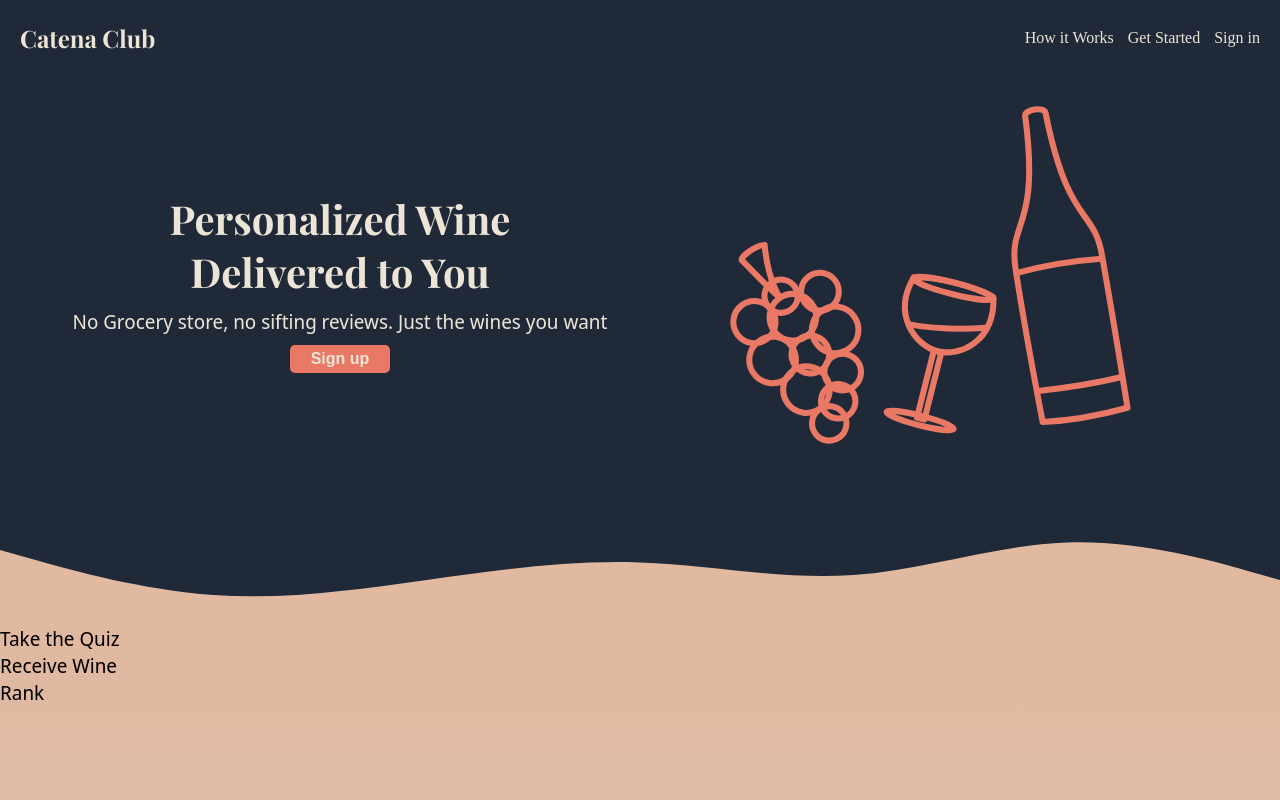
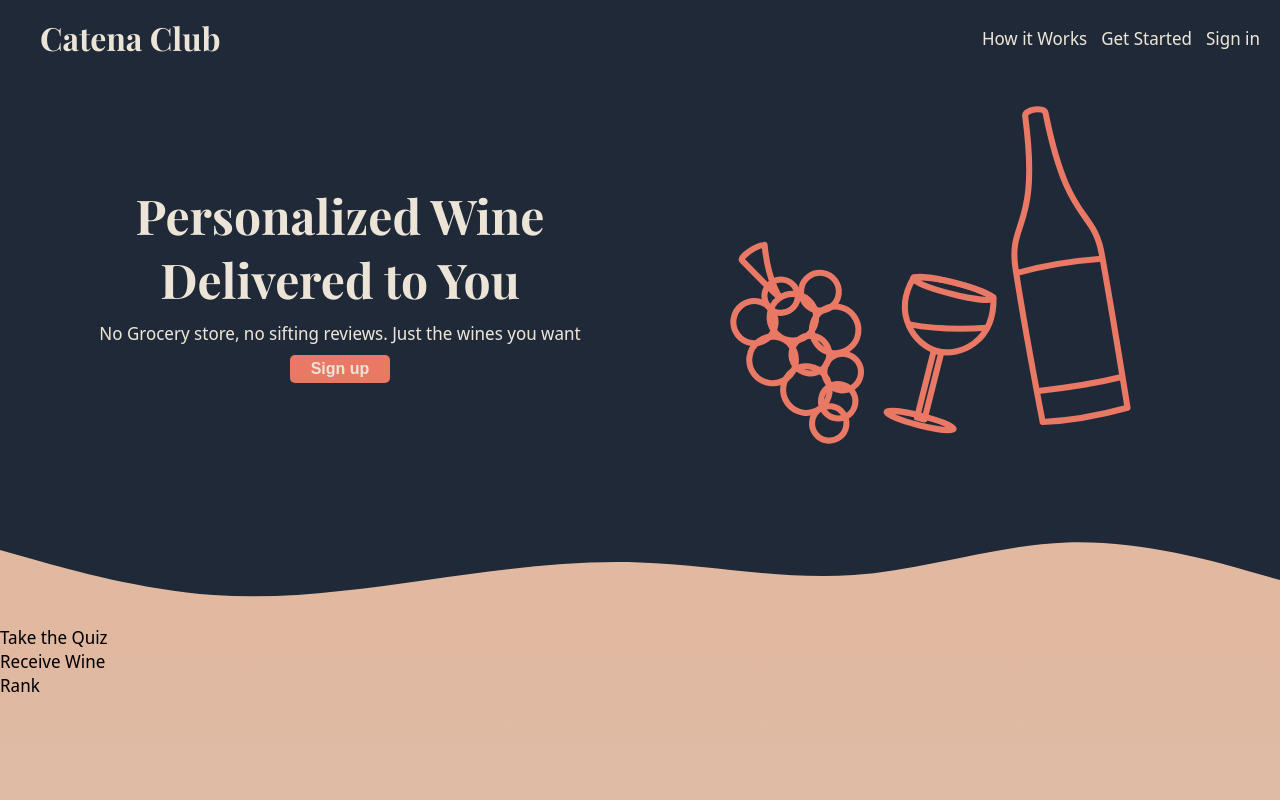
Before and after one commit to kennyputman/odin-landing-page, a plain HTML site: page index.html in a window 1280 px wide. Shown: the top 800 px of the page. Drawn offline with nearby package versions, Linux system fonts and the light colour scheme; a web font is replaced by a local one.

Commit message:
scale fonts

```diff
--- a/index.html
+++ b/index.html
@@ -23,7 +23,7 @@
         <div class="hero bg-dark">
             <div class="hero-container">
                 <div class="left-content">
-                    <h1 class="txt-lm">Personalized Wine <br> Delivered to You</h1>
+                    <h1>Personalized Wine <br> Delivered to You</h1>
                     <p>No Grocery store, no sifting reviews. Just the wines you want </p>
                     <button>Sign up</button>
                 </div>
--- a/style.css
+++ b/style.css
@@ -32,9 +32,10 @@ h6 {
   font-family: "Playfair Display", serif;
 }
 
-p {
+p,
+a {
   font-family: "Noto Sans Display", sans-serif;
-  font-size: 20px;
+  font-size: 18px;
 }
 
 /* navbar */
@@ -48,7 +49,8 @@ nav {
 }
 
 nav h1 {
-  margin-left: 20px;
+  margin-left: 40px;
+  font-size: 2em;
 }
 
 @media (max-width: 600px) {
@@ -148,7 +150,7 @@ nav .nav-links a {
   }
 
   .left-content h1 {
-    font-size: 2.5em;
+    font-size: 3em;
   }
 }
 
```
